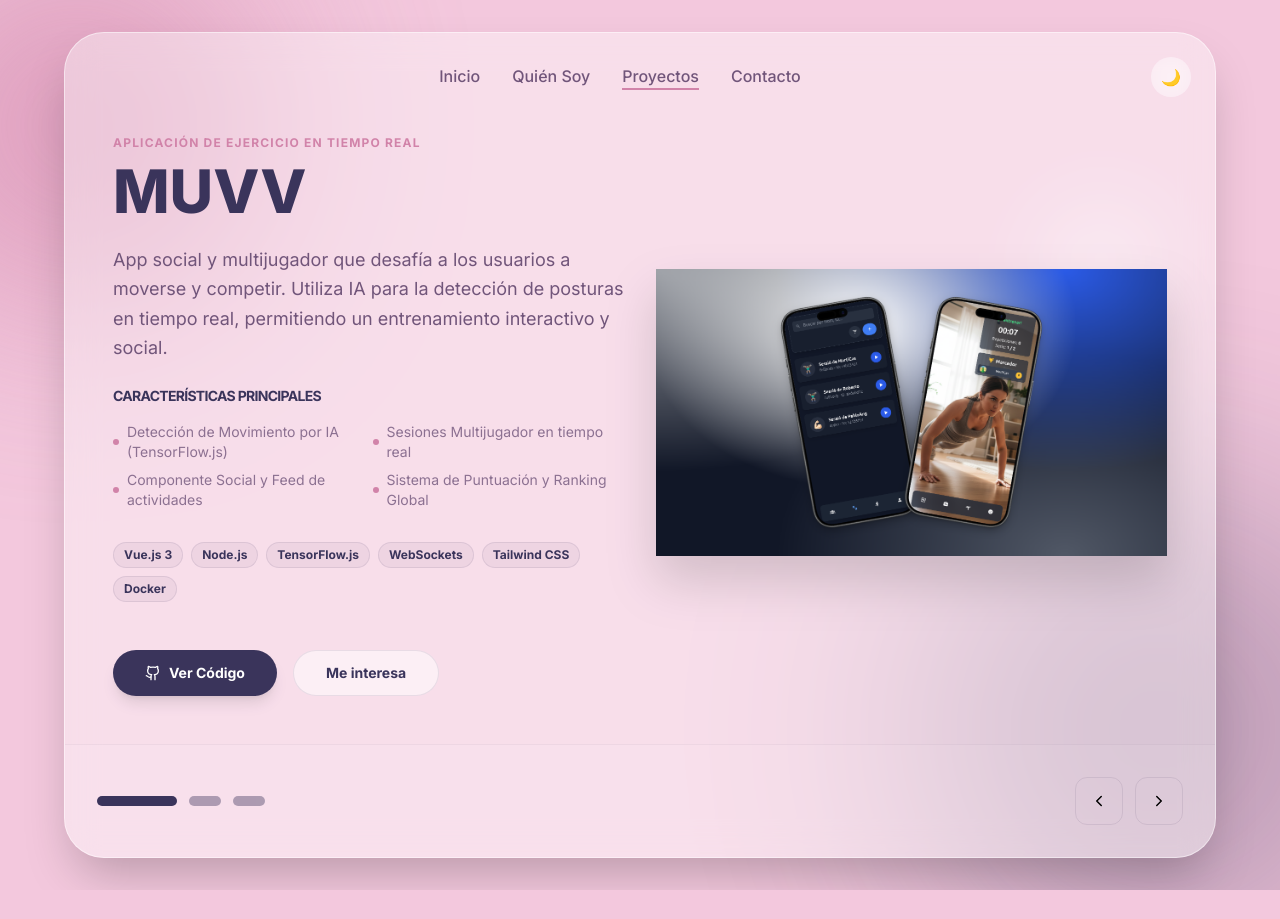
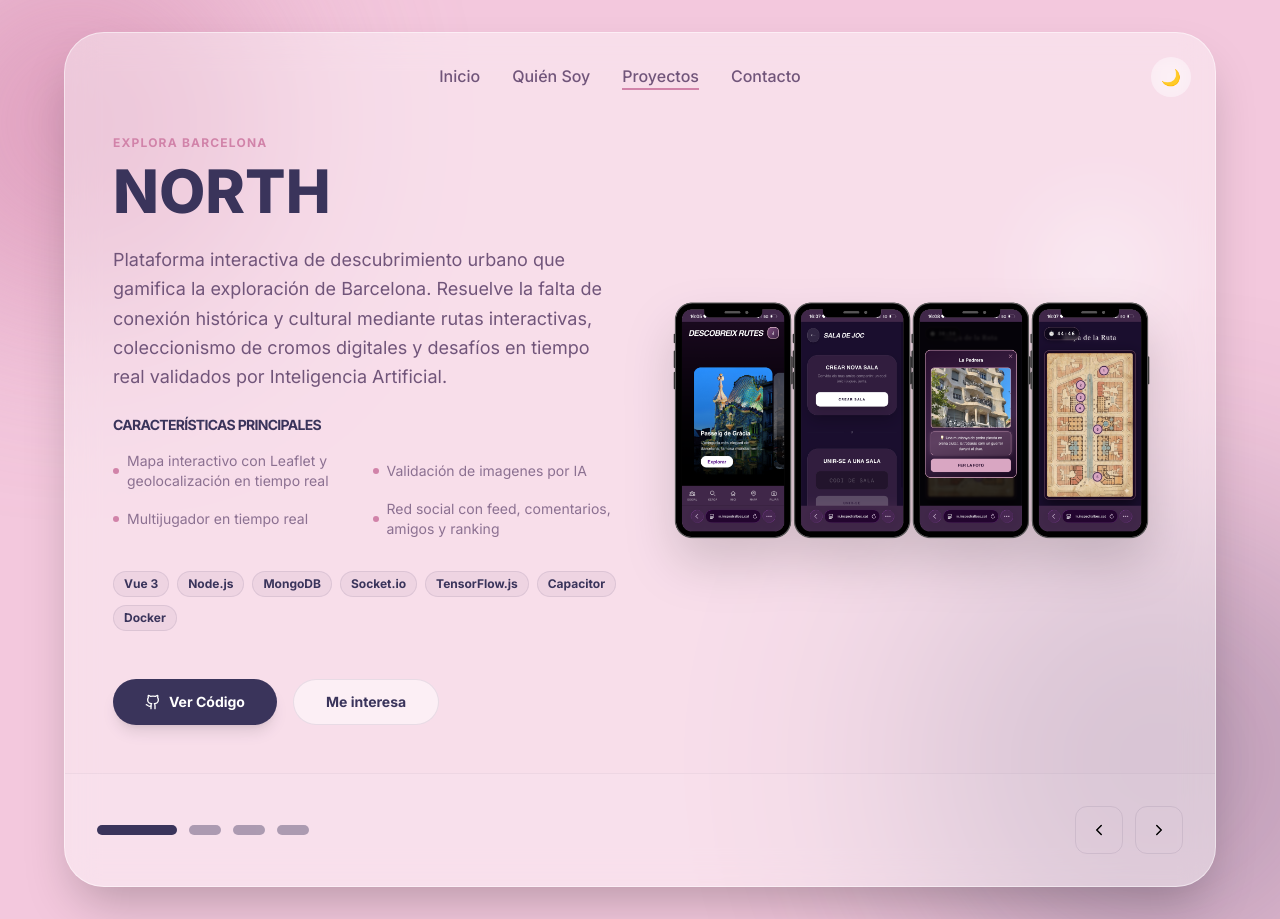
Before and after one commit to FionaMg0/portafolio_FMg, a Vue app in the folder mi-portafolio/: page / in a window 1280 px wide. Both pictures are taken after a click on the link "Proyectos". Before the commit the page ends 890 px from the top, so only its background shows below. Built offline with nearby package versions, Linux system fonts and the light colour scheme; a web font is replaced by a local one.

Commit message:
Proyecto north

```diff
--- a/mi-portafolio/src/components/Projects.vue
+++ b/mi-portafolio/src/components/Projects.vue
@@ -16,6 +16,22 @@ const navigation = [
 const projects = [
   {
     id: 1,
+    title: 'NORTH',
+    subtitle: 'Explora Barcelona',
+    description: 'Plataforma interactiva de descubrimiento urbano que gamifica la exploración de Barcelona. Resuelve la falta de conexión histórica y cultural mediante rutas interactivas, coleccionismo de cromos digitales y desafíos en tiempo real validados por Inteligencia Artificial.',
+    features: [
+      'Mapa interactivo con Leaflet y geolocalización en tiempo real',
+      'Validación de imagenes por IA',
+      'Multijugador en tiempo real',
+      'Red social con feed, comentarios, amigos y ranking'
+    ],
+    tech: ['Vue 3', 'Node.js', 'MongoDB', 'Socket.io', 'TensorFlow.js', 'Capacitor', 'Docker'],
+    image: 'north.png',
+    color: '#3d5a80',
+    repo: 'https://github.com/FionaMg0/North.git'
+  },
+  {
+    id: 2,
     title: 'MUVV',
     subtitle: "Aplicación de ejercicio en tiempo real",
     description: "App social y multijugador que desafía a los usuarios a moverse y competir. Utiliza IA para la detección de posturas en tiempo real, permitiendo un entrenamiento interactivo y social.",
@@ -31,7 +47,7 @@ const projects = [
     repo: 'https://github.com/FionaMg0/muvv-realtime-exercice-web.git'
   },
   {
-    id: 2,
+    id: 3,
     title: 'ENGINY',
     subtitle: 'Consorcio de Educación de Barcelona',
     description: 'Aplicación web educativa desarrollada para digitalizar el Programa Enginy. Un recurso orientador e inclusivo que busca garantizar la escolarización y ofrecer herramientas para el descubrimiento vocacional.',
@@ -47,7 +63,7 @@ const projects = [
     repo: 'https://github.com/FionaMg0/Projecte-ENGINY.git'
   },
   {
-    id: 3,
+    id: 4,
     title: 'BOMBERMAN',
     subtitle: 'Juego Multijugador',
     description: 'Proyecto de juego multijugador clásico desarrollado con una arquitectura de microservicios. Incluye sincronización en tiempo real mediante WebSockets y un cliente desarrollado en Unity 2D.',
```
Also changed, not shown: mi-portafolio/public/north.png (added), 1 other file (tests, documents, lock files or other folders).
